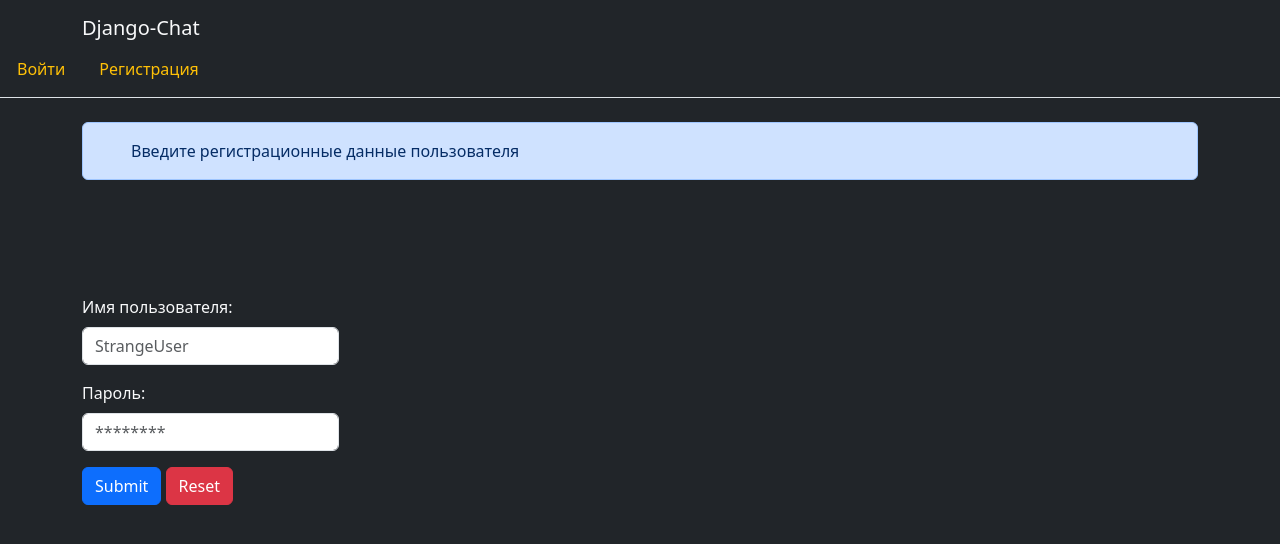
After one commit to jeronymo42/django_chat, a Django app: page /login/ in a window 1280 px wide. The commit adds this page. Shown: the top 544 px of the page. Run offline with Django 4.2, Linux system fonts and the light colour scheme.

Commit message:
add login and logout pages

```diff
--- a/chat/settings.py
+++ b/chat/settings.py
@@ -27,6 +27,10 @@ SECRET_KEY = DJANGO_KEY
 DEBUG = True
 
 ALLOWED_HOSTS = []
+
+LOGOUT_REDIRECT_URL = '/'
+LOGIN_REDIRECT_URL = '/chats/'
+LOGIN_URL = 'login/'
 
 
 # Application definition
--- a/main/templates/main/base.html
+++ b/main/templates/main/base.html
@@ -13,6 +13,10 @@
             Django-Chat
           </a>
         </div>
+        {% if request.user.is_authenticated %}
+        <a class="btn btn-light">{{ user.username }}</a>
+        <a href="/logout/" class="btn btn-warning">Выйти!</a>
+        {% else %}
         <ul class="nav nav-tabs border-0">
           <li class="nav-item">
             <a class="nav-link text-warning" href="/login/">Войти</a>
@@ -21,6 +25,7 @@
             <a class="nav-link text-warning" href="/signup/">Регистрация</a>
           </li>
         </ul>
+        {% endif %}
     </nav>
     <div class="container">
       {% block content %}{% endblock %}
--- /dev/null
+++ b/main/templates/main/login.html
@@ -0,0 +1,35 @@
+{% extends 'main/base.html'%}
+
+{% block title %}
+    Авторизация
+{% endblock %}
+
+{% block content %}
+    <br>
+    <div class="alert alert-primary d-flex align-items-center" role="alert">
+        <svg class="bi flex-shrink-0 me-2" width="24" height="24" role="img" aria-label="Информация:"><use xlink:href="#info-fill"/></svg>
+        <div>
+            Введите регистрационные данные пользователя
+        </div>
+    </div>
+    <form class="position-absolute top-50 start-30 translate-middle-y text-light" method="POST" action=".">
+        {% csrf_token %}
+        <div class="mb-3">
+            <label for="username" class="form-label">Имя пользователя:</label>
+            <input type="text" required name="username" class="form-control" id="username" placeholder="StrangeUser">
+        </div>
+        <div class="mb-3">
+            <label for="password" class="form-label">Пароль:</label>
+            <input type="password" required name="password" class="form-control" id="password" placeholder="********">
+        </div>
+        {% if form.errors %}
+            {% for field in form %}
+                {% for error in field.errors %}
+                    {{ error | escape }}
+                {% endfor %}
+            {% endfor %}
+        {% endif %}
+        <input type="submit" class="btn btn-primary">
+        <input type="reset" class="btn btn-danger">
+    </form>
+{% endblock %}
--- a/main/urls.py
+++ b/main/urls.py
@@ -1,8 +1,11 @@
 from django.urls import path
+from django.contrib.auth.views import LogoutView, LoginView
 from main.views import index, signup
 
 
 urlpatterns = [
     path('', index, name='index'),
-    path('signup/', signup, name='signup')
+    path('signup/', signup, name='signup'),
+    path('logout/', LogoutView.as_view(), name='logout'),
+    path('login/', LoginView.as_view(template_name='main/login.html'), name='login')
 ]
```
Also changed, not shown: db.sqlite3.
